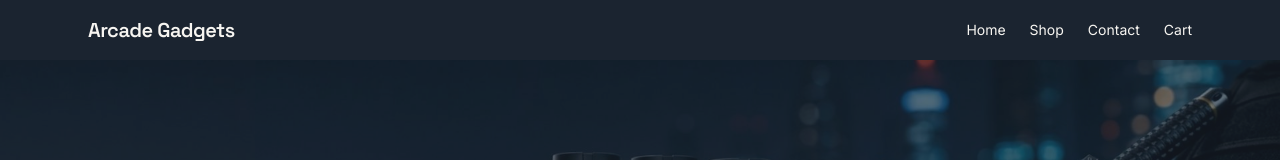
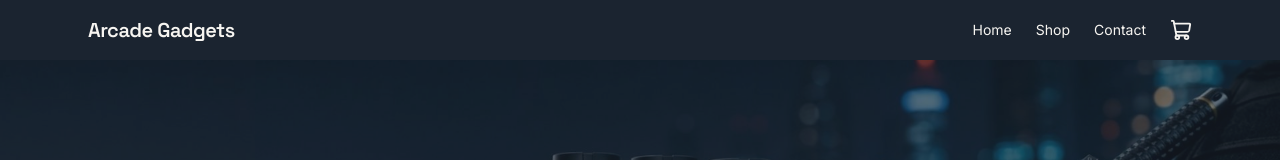
Before and after one commit to Atik-Shahriar007/Arcade-Gadgets, a Next.js app: page / in a window 1280 px wide. Shown: the top 160 px of the page. Built offline with nearby package versions, Linux system fonts and the light colour scheme.

Commit message:
replace Cart text with ShoppingCart icon in Header component

```diff
--- a/src/components/Header.tsx
+++ b/src/components/Header.tsx
@@ -1,6 +1,7 @@
 "use client";
 
 import Link from "next/link";
+import { ShoppingCart } from "lucide-react";
 import { useCart } from "@/context/CartContext";
 
 export default function Header() {
@@ -23,9 +24,9 @@ export default function Header() {
             Contact
           </Link>
           <Link href="/cart" className="relative hover:text-amber transition-colors">
-            Cart
+            <ShoppingCart size={22} strokeWidth={2} />
             {totalItems > 0 && (
-              <span className="absolute -top-2 -right-3 bg-amber text-ink text-xs font-bold rounded-full h-5 w-5 flex items-center justify-center">
+              <span className="absolute -top-2 -right-2 bg-amber text-ink text-xs font-bold rounded-full h-5 w-5 flex items-center justify-center">
                 {totalItems}
               </span>
             )}
```
